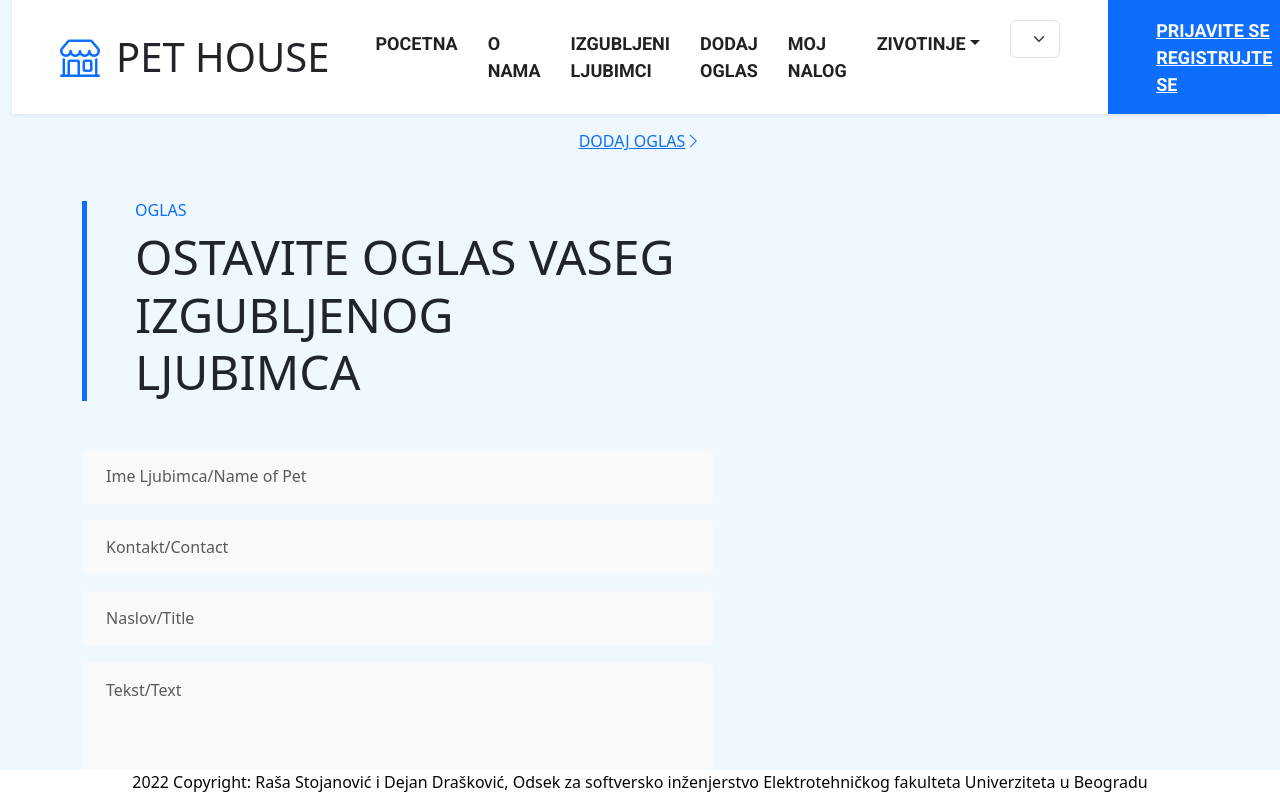
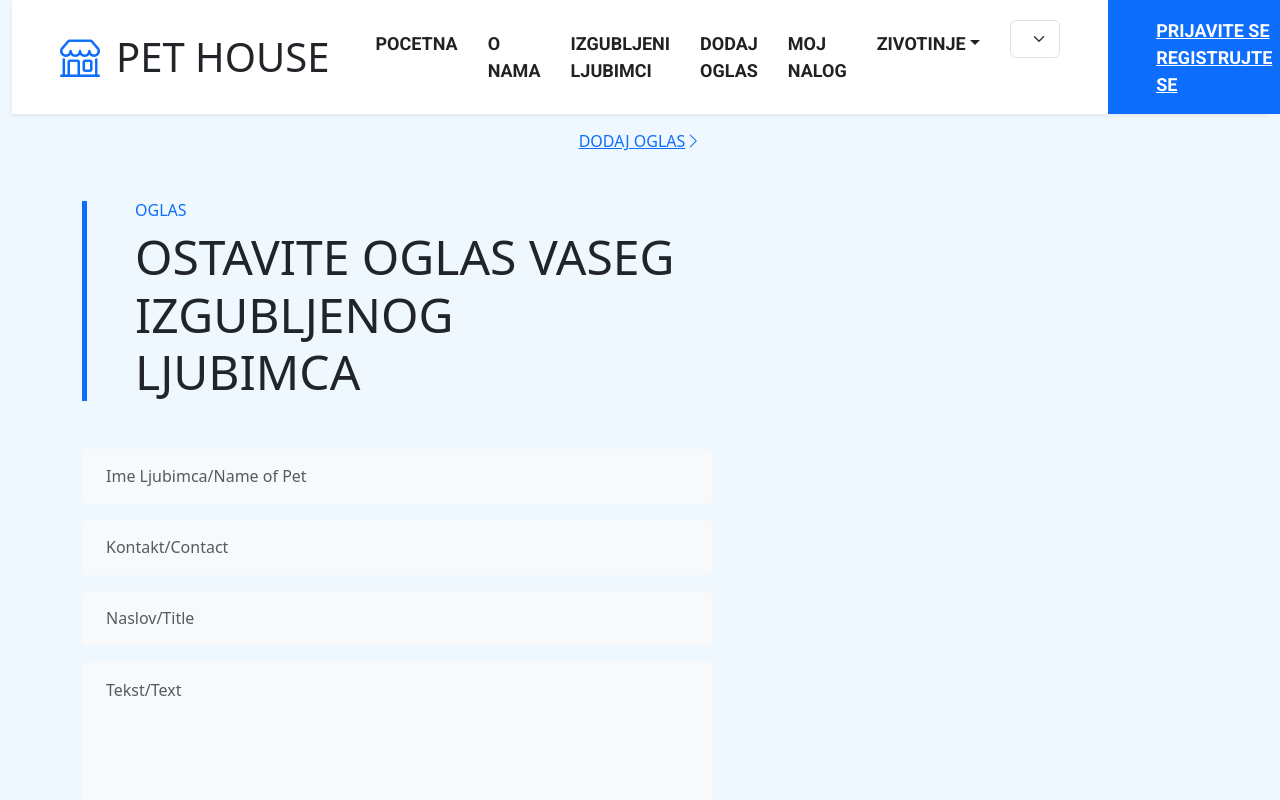
Before and after one commit to RixRasa/Animal-Shelter, a Vue app in the folder myapp/: page /makeoglas in a window 1280 px wide. Shown: the top 800 px of the page. Built offline with nearby package versions, Linux system fonts and the light colour scheme.

Commit message:
fixed footer

```diff
--- a/myapp/src/components/FooterComponent.vue
+++ b/myapp/src/components/FooterComponent.vue
@@ -18,7 +18,7 @@ footer {
   width:100%;
   height:30px;
   text-align: center;
-  position:fixed;
+  /*position:fixed;*/
   left:0px;
   bottom:0px;
 
--- a/myapp/src/views/MakeOglas.vue
+++ b/myapp/src/views/MakeOglas.vue
@@ -45,6 +45,7 @@
             </div>
         </div>
     </div>
+    <br><br>
 </template>
 
 <style scoped>
--- a/myapp/src/views/MojNalogView.vue
+++ b/myapp/src/views/MojNalogView.vue
@@ -70,9 +70,9 @@
                     <KomentarPreview :mojKomentar='komentar'></KomentarPreview>
                 </div>
             </div>
-
         </div>
     </div>
+    <br><br><br><br>
 </template>
 
 <script>
```
